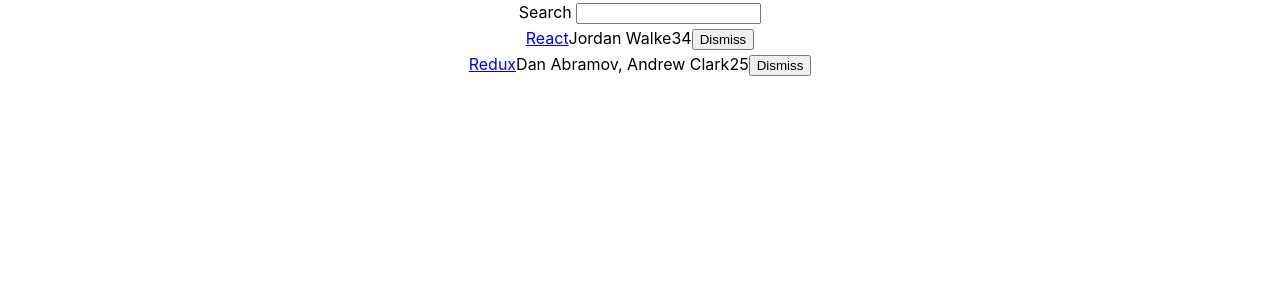
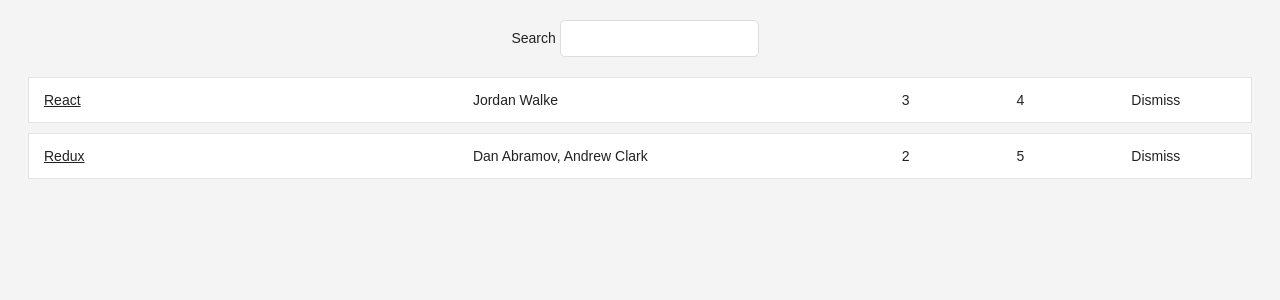
Before and after one commit to jonathanwsloan/hackernews-clone, a React (Create React App) app: page / in a window 1280 px wide. Shown: the top 300 px of the page. Built offline with nearby package versions, Linux system fonts and the light colour scheme.

Commit message:
add stying

```diff
--- a/src/App.css
+++ b/src/App.css
@@ -1,37 +1,63 @@
-.App {
+.page {
+  margin: 20px;
+}
+
+.interactions {
   text-align: center;
 }
 
-.App-logo {
-  animation: App-logo-spin infinite 20s linear;
-  height: 40vmin;
-  pointer-events: none;
+.table {
+  margin: 20px 0;
 }
 
-.App-header {
-  background-color: #282c34;
-  min-height: 100vh;
+.table-header {
   display: flex;
-  flex-direction: column;
-  align-items: center;
-  justify-content: center;
-  font-size: calc(10px + 2vmin);
-  color: white;
+  line-height: 24px;
+  font-size: 16px;
+  padding: 0 10px;
+  justify-content: space-between;
 }
 
-.App-link {
-  color: #61dafb;
+.table-empty {
+  margin: 200px;
+  text-align: center;
+  font-size: 16px;
 }
 
-.row {
-  padding: 2px;
+.table-row {
+  display: flex;
+  line-height: 24px;
+  white-space: nowrap;
+  margin: 10px 0;
+  padding: 10px;
+  background: #ffffff;
+  border: 1px solid #e3e3e3;
 }
 
-@keyframes App-logo-spin {
-  from {
-    transform: rotate(0deg);
-  }
-  to {
-    transform: rotate(360deg);
-  }
+.table-header>span {
+  overflow: hidden;
+  text-overflow: ellipsis;
+  padding: 0 5px;
 }
+
+.table-row>span {
+  overflow: hidden;
+  text-overflow: ellipsis;
+  padding: 0 5px;
+}
+
+.button-inline {
+  border-width: 0;
+  background: transparent;
+  color: inherit;
+  text-align: inherit;
+  -webkit-font-smoothing: inherit;
+  padding: 0;
+  font-size: inherit;
+  cursor: pointer;
+}
+
+.button-active {
+  border-radius: 0;
+  border-bottom: 1px solid #38BB6C;
+}
--- a/src/App.js
+++ b/src/App.js
@@ -26,6 +26,16 @@
   }
 }
 
+const largeColumn = {
+  width: '40%',
+};
+const midColumn = {
+  width: '30%',
+};
+const smallColumn = {
+  width: '10%',
+};
+
 
 class App extends Component {
 
@@ -52,12 +62,14 @@
   render() {
     const { searchTerm, list } = this.state;
     return (
-      <div className="App">
+      <div className="page">
+        <div className="interactions">
           <Search
             value={searchTerm}
             onChange={this.onSearchChange}
           > Search
         </Search>
+        </div>
         <Table
           list={list}
           pattern={searchTerm}
@@ -68,60 +80,49 @@
   }
 }
 
-class Search extends Component {
-  render() {
-    const { value, onChange, children } = this.props;
-    return (
-      <form className="row">
+
+const Search = ({ value, onChange, children }) =>
+  <form>
     {children} <input
       type="text"
       value={value}
       onChange={onChange}
-        />
-      </form>
-    );
-  }
-}
+    /> </form>
 
-class Table extends Component {
-  render() {
-    const { list, pattern, onDismiss } = this.props;
-    return (
-      <div>
+const Table = ({ list, pattern, onDismiss }) =>
+  <div className="table">
     {list.filter(isSearched(pattern)).map(item =>
-          <div key={item.objectID} className="row">
-            <span>
+      <div key={item.objectID} className="table-row">
+        <span style={largeColumn}>
           <a href={item.url}>{item.title}</a>
         </span>
-            <span>{item.author}</span>
-            <span>{item.num_comments}</span>
-            <span>{item.points}</span>
-            <span>
-              <Button onClick={() => onDismiss(item.objectID)}>
+        <span style={largeColumn}>
+          {item.author}
+        </span>
+        <span style={smallColumn}>
+          {item.num_comments}
+        </span>
+        <span style={smallColumn}>
+          {item.points}
+        </span>
+        <span style={smallColumn}>
+          <Button
+            onClick={() => onDismiss(item.objectID)}
+            className="button-inline"
+          >
             Dismiss
           </Button>
         </span>
       </div>)}
-      </div>);
-  }
-}
+  </div>
 
-class Button extends Component {
-  render() {
-    const {
-      onClick,
-      className = '',
-      children,
-    } = this.props;
-    return (
+const Button = ({ onClick, className = '', children }) =>
   <button
     onClick={onClick}
     className={className}
     type="button"
   >
     {children}
-    </button>);
-  }
-}
+  </button>
 
 export default App;
--- a/src/index.css
+++ b/src/index.css
@@ -1,14 +1,39 @@
 body {
-  margin: 0;
-  padding: 0;
-  font-family: -apple-system, BlinkMacSystemFont, "Segoe UI", "Roboto", "Oxygen",
-    "Ubuntu", "Cantarell", "Fira Sans", "Droid Sans", "Helvetica Neue",
-    sans-serif;
-  -webkit-font-smoothing: antialiased;
-  -moz-osx-font-smoothing: grayscale;
+  color: #222;
+  background: #f4f4f4;
+  font: 400 14px CoreSans, Arial, sans-serif;
 }
 
-code {
-  font-family: source-code-pro, Menlo, Monaco, Consolas, "Courier New",
-    monospace;
+a {
+  color: #222;
 }
+
+a:hover {
+  text-decoration: underline;
+}
+
+ul, li {
+  list-style: none;
+  padding: 0;
+  margin: 0;
+}
+
+input {
+  padding: 10px;
+  border-radius: 5px;
+  margin-right: 10px;
+  border: 1px solid #dddddd;
+}
+
+button {
+  padding: 10px;
+  border-radius: 5px;
+  border: 1px solid #dddddd;
+  background: transparent;
+  color: #808080;
+  cursor: pointer;
+}
+
+button:hover {
+  color: #222;
+}
```
Lines whose indentation alone changed are shown as unchanged.
